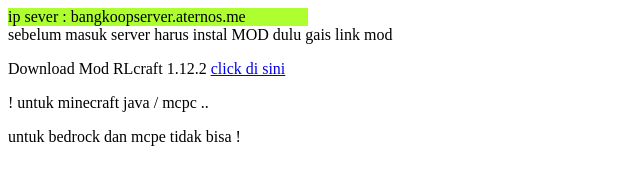
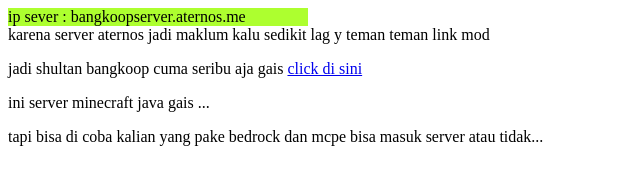
Before and after one commit to malikfajaf12/gggfff, a plain HTML site: page index.html in a window 1280 px wide. Shown: the whole page, without its empty margins (0-640 px from the left). Drawn offline with Linux system fonts and the light colour scheme.

Commit message:
Update index.html

```diff
--- a/index.html
+++ b/index.html
@@ -17,14 +17,14 @@
 <body>
   <div class="server">ip sever : bangkoopserver.aternos.me</div>
   <div class="batas1">
-    sebelum masuk server harus instal MOD dulu gais
-    link mod <p>Download Mod RLcraft 1.12.2 <a
-        href="https://www.curseforge.com/minecraft/modpacks/rlcraft"> click di sini </a></p>
+    karena server aternos jadi maklum kalu sedikit lag y teman teman
+    link mod <p>jadi shultan bangkoop cuma seribu aja gais <a
+        href="https://sociabuzz.com/bangkoop/tribe"> click di sini </a></p>
   </div>
   <div class="2"></div>
   <div>
-    <p>! untuk minecraft java / mcpc ..</p>
-    <p>untuk bedrock dan mcpe tidak bisa !</p>
+    <p>ini server minecraft java gais ...</p>
+    <p>tapi bisa di coba kalian yang pake bedrock dan mcpe bisa masuk server atau tidak... </p>
   </div>
   </div>
 
```
